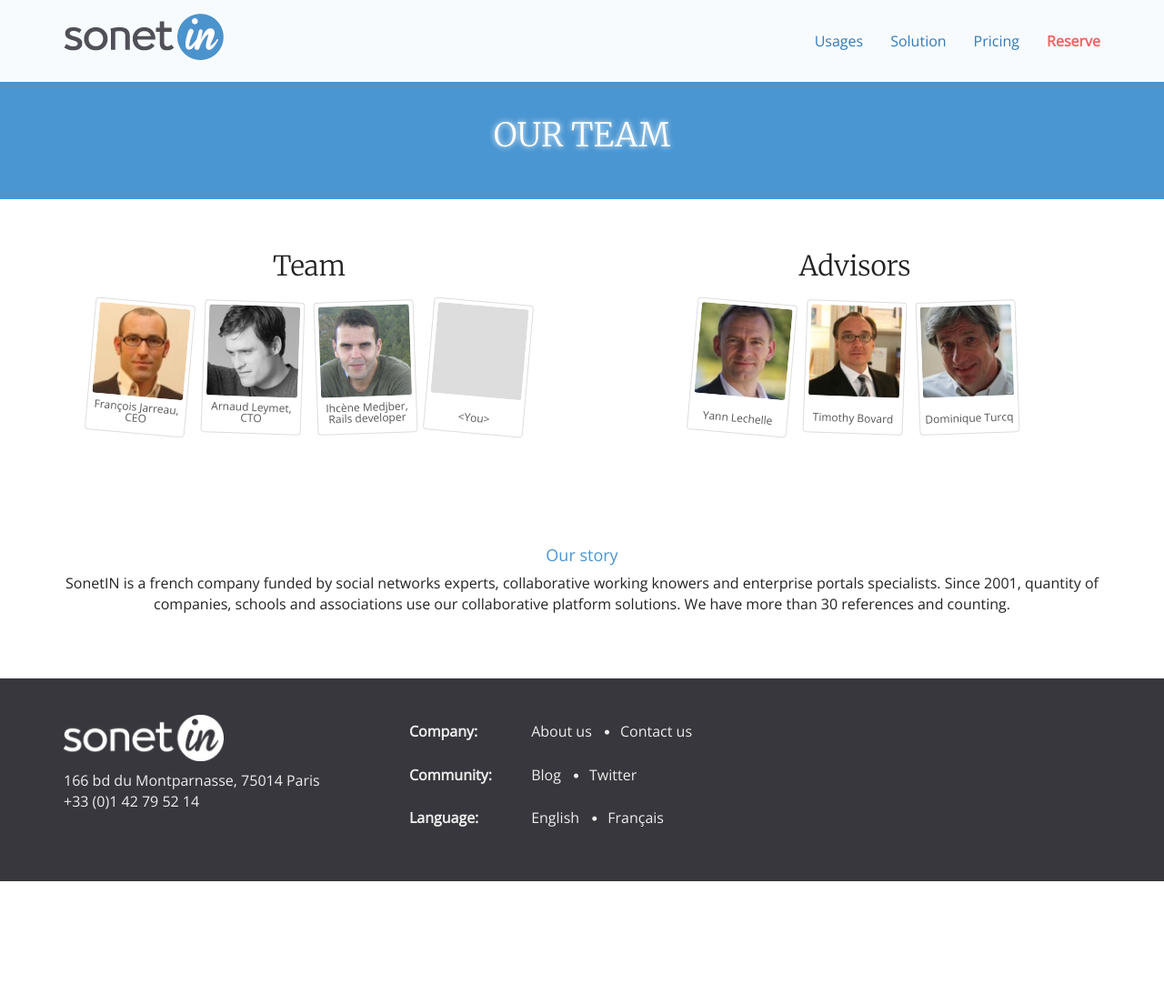
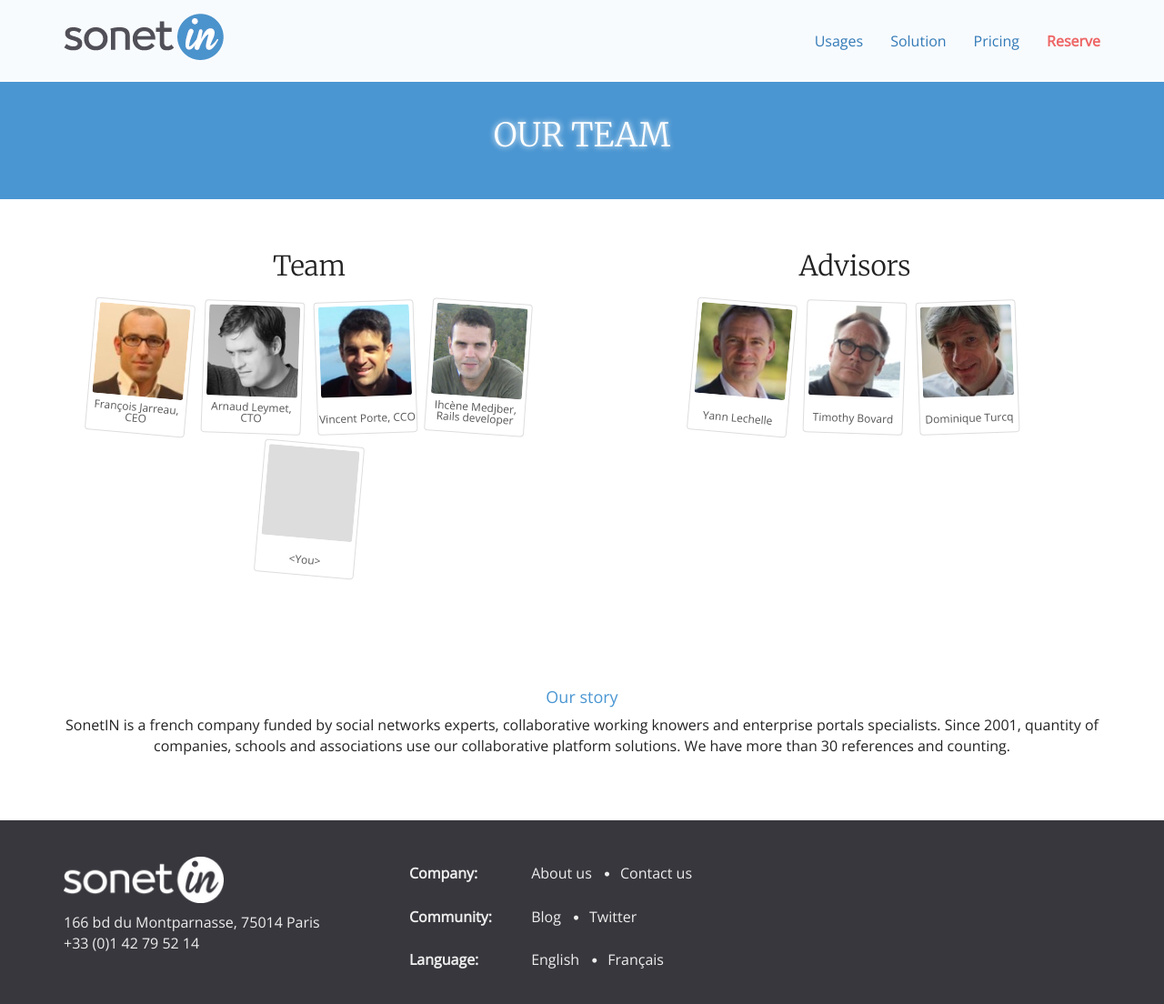
Before and after one commit to sonetin/sonetin.github.io, a Jekyll site: the page built from en/about.html, in a window 1280 px wide and 1125 px high. Shown: the top 1104 px of the window at 91% size. Built offline with Jekyll 4.4.1, drawn with Linux system fonts in a browser that asks for light colours; nearby versions of some CDN libraries; Markdown is read by kramdown in place of the engine named in the settings.

Commit message:
Add Vincent to the mix + Timothy photo update

```diff
--- a/_includes/pages/about.html
+++ b/_includes/pages/about.html
@@ -17,6 +17,14 @@
               <a href="http://www.linkedin.com/in/arnley" target="_blank" title="LinkedIn"><i class="icon-linkedin"></i></a>
               <a href="https://twitter.com/arnley" target="_blank" title="Twitter"><i class="icon-twitter"></i></a>
               <a href="mailto:arnaud.leymet@sonetin.com" title="Email"><i class="icon-envelope"></i></a>
+            </div>
+          </div>
+          <div class="member img-thumbnail" data-name="Vincent Porte, CCO">
+            <img class="member-pic" src="../assets/img/team/vincent.jpeg">
+            <div class="contacts">
+              <a href="http://www.linkedin.com/in/vincentporte" target="_blank" title="LinkedIn"><i class="icon-linkedin"></i></a>
+              <a href="https://twitter.com/VincentPorte" target="_blank" title="Twitter"><i class="icon-twitter"></i></a>
+              <a href="mailto:vincent.porte@sonetin.com" title="Email"><i class="icon-envelope"></i></a>
             </div>
           </div>
           <div class="member img-thumbnail" data-name="Ihcène Medjber, Rails developer">
```
Also changed, not shown: assets/img/team/timothy.jpeg, assets/img/team/vincent.jpeg (added).
